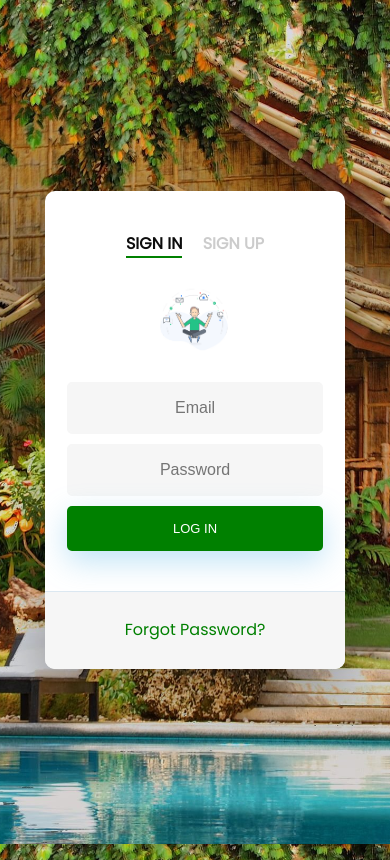
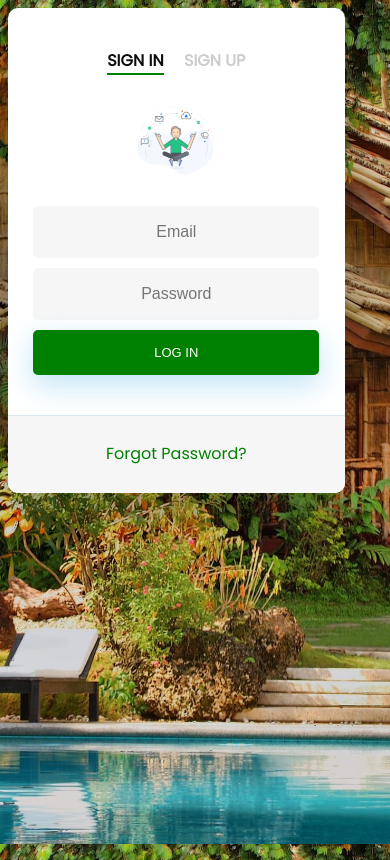
Before and after one commit to shinydidde/Data-Sonic-PFIS-CA2, a Flask app: page /login in a window 390 px wide. Run offline with Flask 3, Linux system fonts and the light colour scheme.

Commit message:
Responsive testing

```diff
--- a/templates/login.html
+++ b/templates/login.html
@@ -9,8 +9,13 @@
     }
   </style>
 </head>
-<body>
+<!-- <body>
   <div class="wrapper fadeInDown">
+
+  </div>
+</body> -->
+<body class="d-flex align-items-center justify-content-center vh-100">
+  <div class="mx-auto custom-container p-4 text-center">
     <div id="formContent">
       <!-- Tabs Titles -->
       <h2 class="active"> Sign In </h2>
```
Lines whose indentation alone changed are shown as unchanged.
